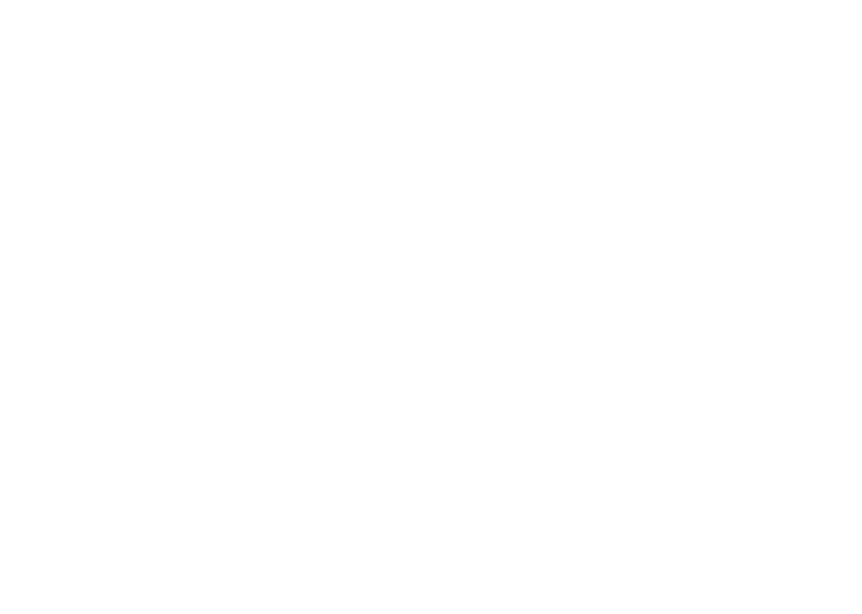
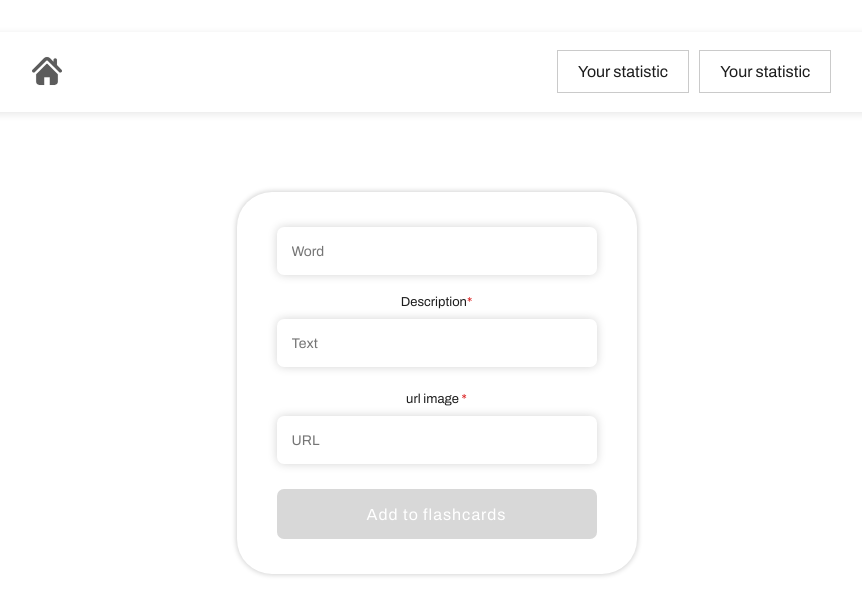
Before and after one commit to AleksandrDantsev/EnglishWordsApp, a React (Vite) app: page /createflashcards in a window 1280 px wide. Before the commit this address had no page. Shown: the top 614 px of the page, without its empty margins (216-1078 px from the left). Built offline with nearby package versions, Linux system fonts and the light colour scheme.

Commit message:
added validation flascards

```diff
--- a/src/App.tsx
+++ b/src/App.tsx
@@ -9,6 +9,7 @@
 import Menu from './components/Menu/Menu';
 import Translator from './components/Translator/Translator';
 import FlashCards from './components/FlashCards/FlashCards';
+import CreateFlashCards from './components/CreateFlashCards/CreateFlashCards';
 
 const App:React.FC  = () => {
   return (
@@ -19,6 +20,7 @@
           <Route path="menuApp" element={<Menu />}/>
           <Route path="translator" element={<Translator />}/>
           <Route path="flashcards" element={<FlashCards />}/>
+          <Route path="createflashcards" element={<CreateFlashCards />}/>
         </Route>
       </Routes>
     </Fragment>
--- a/src/UI/ButtonFlashCard/ButtonFlashCard.tsx
+++ b/src/UI/ButtonFlashCard/ButtonFlashCard.tsx
@@ -6,11 +6,12 @@
 interface ButtonPropsFlashCard {
     svgName: string;
     title: string;
+    onclick(): void;
 }
 
-const ButtonFlashCard:React.FC<ButtonPropsFlashCard> = memo(({svgName, title}) => {
+const ButtonFlashCard:React.FC<ButtonPropsFlashCard> = memo(({svgName, title, onclick}) => {
     return(
-        <li className={st.button}>
+        <li onClick={onclick} className={st.button}>
             <span title={title}>
                 {svgCollection[svgName as keyof typeof svgCollection]}
             </span>
--- a/src/UI/infoMenuCardArray.tsx
+++ b/src/UI/infoMenuCardArray.tsx
@@ -20,7 +20,7 @@
         description: "Remember old words, add new words and learn them",
         link: "dictionary",
         logo: <svg height="64px" width="64px" version="1.1" id="_x32_" viewBox="0 0 512 512" fill="#333333"
-        stroke="#333333"><g id="SVGRepo_bgCarrier" strokeWidth="0"></g><g id="SVGRepo_tracerCarrier"
+        stroke="#333333"><g id="SVGRepo_bgCarrier" strokeWidth="0"></g><g
         strokeLinecap="round" strokeLinejoin="round"></g><g id="SVGRepo_iconCarrier"> <style type="text/css">
         </style> <g> <path d="M511.414,217.728c-1.902-9.034-8.242-16.503-16.852-19.856l-30.197-11.736v31.046l5.718,2.223 c2.58,1.008,4.483,3.25,5.048,5.953c0.565,2.712-0.263,5.538-2.223,7.497L279.14,426.609c-3.834,3.824-9.561,5.03-14.62,3.071 l-43.064-16.748v31.046l30.226,11.755c17.18,6.678,36.678,2.581,49.715-10.454l202.594-202.59 C510.519,236.161,513.317,226.77,511.414,217.728z"></path> <path d="M30.914,299.684c1.356-18.895,7.423-43.649,28.466-42.481l192.2,74.751 c17.228,6.698,36.782,2.553,49.818-10.558l185.771-186.991c6.5-6.538,9.269-15.919,7.357-24.933 c-1.912-9.023-8.242-16.474-16.832-19.809L286.666,15.374c-17.228-6.698-36.791-2.553-49.818,10.559L21.646,242.538 C4.625,256.545,0,282.664,0,305.863c0,23.2,1.545,51.043,27.844,61.866l-6.198-1.451l57.942,22.532v-20.742 c0-3.372,0.42-6.668,1.107-9.88l-38.94-15.147C29.37,338.35,29.36,321.499,30.914,299.684z"></path> <path d="M111.048,352.658c-4.088,4.107-6.381,9.645-6.381,15.41v96.076l40.823-8.741l50.888,44.383v-96.048 c0-5.793,2.298-11.331,6.386-15.419l16.272-16.276l-91.706-35.662L111.048,352.658z"></path> </g> </g></svg>
     },
@@ -35,7 +35,7 @@
     },
     createFlashCard: {
         name: "Create flashcards",
-        link: "createfleshcards",
+        link: "createflashcards",
         description: "Create flashcards to learn words",
         logo: <svg width="80px" height="80px" viewBox="0 0 21 21" fill="#333333" stroke="#333333"><g strokeWidth="0"></g><g strokeLinecap="round" strokeLinejoin="round"></g><g> <g fill="none" fillRule="evenodd" stroke="#333333" strokeLinecap="round" strokeLinejoin="round" transform="translate(3 3)"> <path d="m7 1.5h-4.5c-1.1045695 0-2 .8954305-2 2v9.0003682c0 1.1045695.8954305 2 2 2h10c1.1045695 0 2-.8954305 2-2v-4.5003682"></path> <path d="m14.5.46667982c.5549155.5734054.5474396 1.48588056-.0167966 2.05011677l-6.9832034 6.98320341-3 1 1-3 6.9874295-7.04563515c.5136195-.5178979 1.3296676-.55351813 1.8848509-.1045243z"></path> <path d="m12.5 2.5.953 1"></path> </g> </g></svg>
     }
--- /dev/null
+++ b/src/components/CreateFlashCards/CreateFlashCards.module.scss
@@ -0,0 +1,170 @@
+.createFlashcardWrapper {
+    display: flex;
+    align-items: center;
+    padding: 40px;
+    min-height: 80vh;
+    width: 100%;
+    margin: 40px auto;
+    border-radius: 10px;
+}
+
+.widthMainConteiner {
+    justify-content: center !important;
+}
+
+.imgPuzzle {
+    display: flex;
+    flex-wrap: wrap;
+    height: 100%;
+    width: auto;
+    width: 80%;
+    margin-right: 25px;
+    transition-duration: 1s;
+    img {
+        object-fit: cover;
+        object-position: 50% 0;
+        width: 100%;
+        border-radius: 2px;
+        box-shadow: 0 0 5px 1px rgb(212, 212, 212);
+        cursor: pointer;
+        border-radius: 5px;
+    }
+}
+
+
+.form {
+    position: sticky;
+    align-self: start;
+    top: 60px;
+    min-height: 300px;
+    max-width: 400px;
+    padding: 35px 0;
+    box-shadow: 0 0 5px 1px rgb(212, 212, 212);
+    border-radius: 35px;
+
+    form {
+        display: flex;
+        flex-direction: column;
+        align-items: center;
+        justify-content: space-around;
+        height: 100%;
+        width: 100%;
+    }
+}
+.inputFlashCard,
+.inputFlashCardOption {
+    height: 48px;
+    width: 80%;
+    padding: 0 15px;
+    min-width: 150px;
+    font-size: 14px;
+    border-radius: 7px;
+    box-shadow: 0 0 10px 0 rgb(212, 212, 212);
+}
+
+.inputFlashCard {
+    text-transform: capitalize;
+}
+
+.optionInputUrl {
+    width: 80%;
+    margin: 10px auto;
+    label {
+        display: inline-block;
+        margin: 10px 0;
+        font-size: 13px;
+        span {
+            color: #db2323;
+        }
+    }
+    input {
+        width: 100%;
+        margin-bottom: 15px;
+    }
+}
+.addCard {
+    min-height: 50px;
+    width: 80%;
+    min-width: 150px;
+    background-color: #2c2c2c;
+    color: #fff;
+    letter-spacing: 1px;
+    border-radius: 7px;
+    transition-duration: 500ms;
+    cursor: pointer;
+    &:hover {
+        color: #000;
+        background-color: #ffffff;
+        border: solid 1px #4b4b4b;
+    }
+}
+
+.activeImage {
+    padding: 3px;
+    transition-duration: 100ms;
+    box-shadow: 0 0 10px 0 rgb(129, 129, 129);
+}
+
+.imgPazzleUnit {
+    display: flex;
+    align-content: center;
+    justify-content: center;
+    width: calc(100% / 3 - 10px);
+    height: 350px;
+    margin: 5px;
+    transition-duration: 400ms;
+    opacity: 0;
+    animation: appearSmoothImage 300ms ease forwards 500ms;
+}
+
+.widthAutoPazzle {
+    width: 0;
+}
+
+.blurImage {
+    transition-duration: 400ms;
+    filter: grayscale(100%);
+}
+
+.diactiveBt {
+    pointer-events: none;
+    background-color: #d8d8d8;
+}
+
+.succesAddedCard {
+    flex-grow: 1;
+    height: 100%;
+}
+.conteiner {
+    display: flex;
+    align-items: center;
+    justify-content: center;
+    margin: 0 auto;
+    height: 40%;
+    width: 90%;
+    font-size: 23px;
+    letter-spacing: 2px;
+    animation: appearSmoothImage 800ms ease forwards;
+    span {
+        color: #333333;
+        text-align: center;
+    }
+}
+
+.wordNotFound {
+    width: 79%;
+    margin-top: 10px;
+
+    font-size: 13px;
+    color: #db2323;
+
+}
+
+@keyframes appearSmoothImage {
+    0%{
+        opacity: 0;
+    }
+    100%{
+        opacity: 1;
+    }
+}
--- /dev/null
+++ b/src/components/CreateFlashCards/CreateFlashCards.tsx
@@ -0,0 +1,116 @@
+import React, { useState, useMemo } from "react";
+import st from "./CreateFlashCards.module.scss";
+import axios from "axios";
+import { useAppDispatch, useAppSelector } from "../../hooks/reduxToolkit";
+import { addFlasCard } from "../../store/reducers/flashcards";
+
+const KEY = "468Q8bMOgOGEE83ah-aDyPEulZLkL2xJoCUTexnRBFs";
+
+type FlashCardList = {
+    word: string;
+    url: string;
+    description: string;
+};
+
+
+const CreateFlashCards:React.FC = () => {
+    const [arrayImages, setArrayImages] = useState<string[]>([]);
+    const [choiseImg, setChoiseImg] = useState<string>('');
+    const [infoForm, setInfoForm] = useState<FlashCardList>({word: '', url: '', description: ''});
+    const [isAddedWord, setIsAddedWord] = useState<boolean>(false);
+    const [isWordNotFound, setIsWordNotFound] = useState(false);
+    const dispatch = useAppDispatch();
+    const lstFLC = useAppSelector(state => state.flashcards.listCard);
+
+    const getQueryInput = async (e: React.FocusEvent<HTMLInputElement>) => {
+        const target = e.target as HTMLInputElement;
+        try {
+            const word = await axios.get(`https://api.dictionaryapi.dev/api/v2/entries/en/${target.value.toLowerCase().trim()}`)
+            .then(data => data.data[0]);
+            if (word) {
+                setIsWordNotFound(false);
+                await axios.get(`https://api.unsplash.com/search/collections/?client_id=${KEY}&query=${target.value.toLowerCase()}`)
+                .then(data => {
+                    setArrayImages(data.data.results.filter((el: any) => el.preview_photos).map((el) => el?.preview_photos).flat().map((el) => el?.urls?.regular));
+                })
+                .catch(() => console.log("error search"))
+                setIsAddedWord(false);
+            }
+        }
+        catch(err) {
+            setIsWordNotFound(true);
+        }
+
+    }
+
+    const choisePhotoName = (e: React.MouseEvent<HTMLImageElement>) => {
+        const target = e.target as HTMLImageElement;
+        if (target.tagName == "IMG") setChoiseImg(target.src);
+    }
+
+
+    const wordInputWriteDown = (e: React.FormEvent<HTMLInputElement>) => {
+        const target = e.target as HTMLInputElement;
+        setInfoForm({...infoForm, word: target.value})
+    }
+
+    const descriptionInputWriteDown = (e: React.FormEvent<HTMLInputElement>) => {
+        const target = e.target as HTMLInputElement;
+        setInfoForm({...infoForm, description: target.value})
+    }
+
+    const urlInputWriteDown = (e: React.FormEvent<HTMLInputElement>) => {
+        const target = e.target as HTMLInputElement;
+        setInfoForm({...infoForm, url: target.value})
+    }
+
+    const addToFlashCards = () => {
+        dispatch(addFlasCard({...infoForm, imageChoise: choiseImg}));
+        setInfoForm({word: '', url: '', description: ''});
+        setIsAddedWord(true);
+        setChoiseImg('');
+        console.log(lstFLC)
+    }
+
+    const deployPhotos = useMemo(() => {
+        return (
+            arrayImages.map((el, i) =>
+            <div key={el+i} className={st.imgPazzleUnit}>
+                <img className={choiseImg == el ? st.activeImage : (Boolean(choiseImg) ? st.blurImage : '')} src={el} alt="Image" />
+            </div>)
+            );
+    }, [arrayImages, choiseImg]);
+
+
+    return(
+        <div className={arrayImages.length == 0 ? st.createFlashcardWrapper + " " + st.widthMainConteiner :  st.createFlashcardWrapper}>
+            <div className={arrayImages.length ? st.imgPuzzle : st.imgPuzzle + ' ' + st.widthAutoPazzle} onClick={choisePhotoName}>
+                {
+                    isAddedWord ? <div className={st.succesAddedCard}>
+                    <div className={st.conteiner}>
+                        <span>Card succesfully added</span>
+                    </div>
+                    </div> :
+                    (arrayImages.length > 0 && deployPhotos)
+                }
+
+            </div>
+            <div className={st.form}>
+                <form>
+                    <input onBlur={getQueryInput} onInput={wordInputWriteDown} className={st.inputFlashCard} value={infoForm.word} type="text" placeholder="Word"/>
+                    {isWordNotFound && <div className={st.wordNotFound}>Word not found</div>}
+                    <div className={st.optionInputUrl}>
+                        <label htmlFor="descriptonIn">Description<span>*</span></label>
+                        <input onInput={descriptionInputWriteDown} className={st.inputFlashCardOption} value={infoForm.description} type="text" placeholder="Text" id="descriptonIn"/>
+                        <label htmlFor="optionIN">url image <span>*</span></label>
+                        <input onInput={urlInputWriteDown} className={st.inputFlashCardOption} value={infoForm.url} type="text" placeholder="URL" id="optionIN"/>
+                    </div>
+                    <button className={infoForm.word && (choiseImg || infoForm.url) ? st.addCard : st.addCard + ' ' + st.diactiveBt} onClick={addToFlashCards} type="button">Add to flashcards</button>
+                </form>
+            </div>
+        </div>
+    );
+}
+
+
+export default CreateFlashCards;
--- a/src/components/Definiton/Definiton.module.scss
+++ b/src/components/Definiton/Definiton.module.scss
@@ -1,11 +1,11 @@
 .definiton {
     margin: 15px 0 10px 10px;
     transition-duration: 2s;
-    transform: translateY(12%);
+    transform: translateY(8%);
     opacity: 0;
 }
 .animationShiftloaded {
-    animation: animationShift 1.2s ease forwards;
+    animation: animationShift 900ms ease forwards;
 }
 
 
@@ -31,7 +31,7 @@
 
 @keyframes animationShift {
     0% {
-        transform: translateY(12%);
+        transform: translateY(8%);
     }
     100% {
         transform: translateY(0);
--- a/src/components/Header/Header.tsx
+++ b/src/components/Header/Header.tsx
@@ -6,7 +6,7 @@
     return (
         <header className={st.header}>
             <div className={st.wrapper_header}>
-                <Link to="/">
+                <Link to="/menuApp">
                 <div className={st.header_home}>
                     <svg
                         fill="#5c5c5c"
--- a/src/main.tsx
+++ b/src/main.tsx
@@ -9,9 +9,7 @@
 ReactDOM.createRoot(document.getElementById('root')!).render(
   <BrowserRouter>
     <Provider store={store}>
-      <React.StrictMode>
         <App />
-      </React.StrictMode>
     </Provider>
   </BrowserRouter>
 )
--- /dev/null
+++ b/src/store/reducers/flashcards.ts
@@ -0,0 +1,31 @@
+import { createSlice } from "@reduxjs/toolkit/react";
+
+type FlashCardList = {
+    word: string;
+    image: string;
+    description: string;
+    imageChoise: string;
+};
+
+type list = {
+    listCard: FlashCardList[];
+}
+
+const initialState: list = {
+    listCard: [],
+}
+
+const flashcards = createSlice({
+    name: 'dictionary',
+    initialState,
+    reducers: {
+        addFlasCard(state, action) {
+            if (!state.listCard.find((el: FlashCardList) => el.word == action.payload.word)) {
+                state.listCard.push(action.payload)
+            }
+        }
+    }
+});
+
+export const { addFlasCard } = flashcards.actions;
+export default flashcards.reducer;
--- a/src/store/store.ts
+++ b/src/store/store.ts
@@ -1,9 +1,11 @@
 import { configureStore } from '@reduxjs/toolkit'
 import dictionary from './reducers/dictionary';
+import flashcards from './reducers/flashcards';
 
 const store = configureStore({
     reducer: {
-      dictionary
+      dictionary,
+      flashcards
     },
   })
 
```
Also changed, not shown: src/components/FlashCards/FlashCards.tsx (+11 -4 lines).
